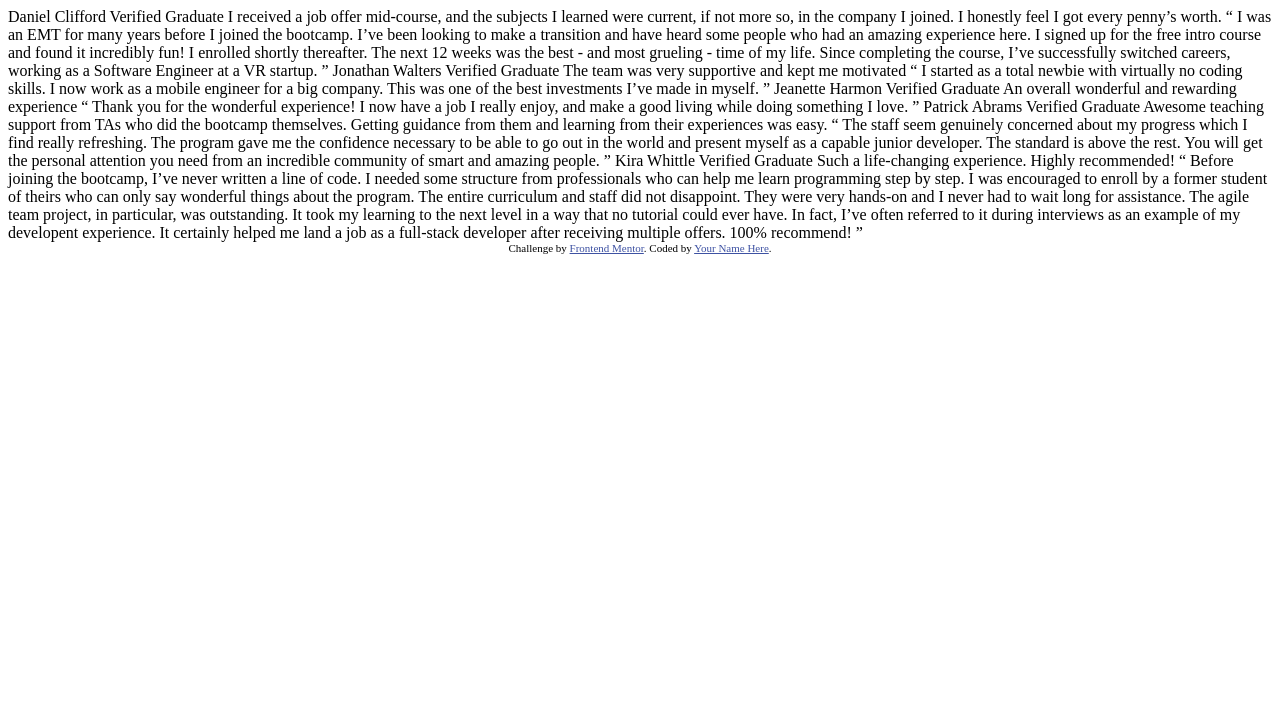
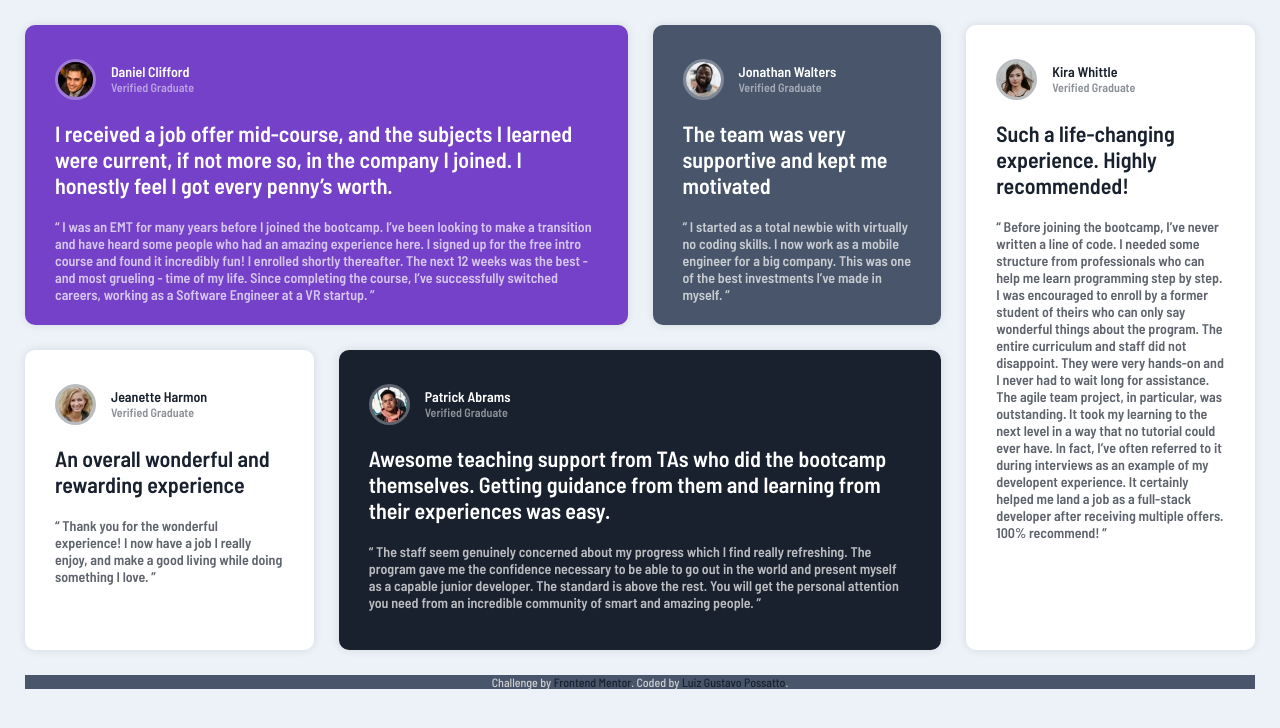
Before and after one commit to LGPossatto/Forntend-Mentor-Challenges, a plain HTML site: page testimonials-grid-section-main/index.html in a window 1280 px wide. Drawn offline with Linux system fonts and the light colour scheme.

Commit message:
testimonials-grid-section-main final

```diff
--- a/testimonials-grid-section-main/index.html
+++ b/testimonials-grid-section-main/index.html
@@ -2,75 +2,65 @@
 <html lang="en">
 <head>
   <meta charset="UTF-8">
-  <meta name="viewport" content="width=device-width, initial-scale=1.0"> <!-- displays site properly based on user's device -->
-
+  <meta name="viewport" content="width=device-width, initial-scale=1.0">
+  <link rel="stylesheet" href="./styles/style.css">
   <link rel="icon" type="image/png" sizes="32x32" href="./images/favicon-32x32.png">
-
+  <link href="https://fonts.googleapis.com/css2?family=Barlow+Semi+Condensed:wght@500;600&display=swap" rel="stylesheet">
   <title>Frontend Mentor | [Challenge Name Here]</title>
-
-  <!-- Feel free to remove these styles or customise in your own stylesheet 👍 -->
-  <style>
-    .attribution { font-size: 11px; text-align: center; }
-    .attribution a { color: hsl(228, 45%, 44%); }
-  </style>
 </head>
 <body>
-  Daniel Clifford
-  Verified Graduate
-
-  I received a job offer mid-course, and the subjects I learned were current, if not more so,
-  in the company I joined. I honestly feel I got every penny’s worth.
-
-  “ I was an EMT for many years before I joined the bootcamp. I’ve been looking to make a
-  transition and have heard some people who had an amazing experience here. I signed up
-  for the free intro course and found it incredibly fun! I enrolled shortly thereafter.
-  The next 12 weeks was the best - and most grueling - time of my life. Since completing
-  the course, I’ve successfully switched careers, working as a Software Engineer at a VR startup. ”
-
-  Jonathan Walters
-  Verified Graduate
-
-  The team was very supportive and kept me motivated
-
-  “ I started as a total newbie with virtually no coding skills. I now work as a mobile engineer
-  for a big company. This was one of the best investments I’ve made in myself. ”
-
-  Jeanette Harmon
-  Verified Graduate
-
-  An overall wonderful and rewarding experience
-
-  “ Thank you for the wonderful experience! I now have a job I really enjoy, and make a good living
-  while doing something I love. ”
-
-  Patrick Abrams
-  Verified Graduate
-
-  Awesome teaching support from TAs who did the bootcamp themselves. Getting guidance from them and
-  learning from their experiences was easy.
-
-  “ The staff seem genuinely concerned about my progress which I find really refreshing. The program
-  gave me the confidence necessary to be able to go out in the world and present myself as a capable
-  junior developer. The standard is above the rest. You will get the personal attention you need from
-  an incredible community of smart and amazing people. ”
-
-  Kira Whittle
-  Verified Graduate
-
-  Such a life-changing experience. Highly recommended!
-
-  “ Before joining the bootcamp, I’ve never written a line of code. I needed some structure from
-  professionals who can help me learn programming step by step. I was encouraged to enroll by a former
-  student of theirs who can only say wonderful things about the program. The entire curriculum and staff
-  did not disappoint. They were very hands-on and I never had to wait long for assistance. The agile team
-  project, in particular, was outstanding. It took my learning to the next level in a way that no tutorial
-  could ever have. In fact, I’ve often referred to it during interviews as an example of my developent
-  experience. It certainly helped me land a job as a full-stack developer after receiving multiple offers.
-  100% recommend! ”
-
-  <div class="attribution">
-    Challenge by <a href="https://www.frontendmentor.io?ref=challenge" target="_blank">Frontend Mentor</a>.
-    Coded by <a href="#">Your Name Here</a>.
-  </div>
+  <section class="main-grid">
+    <div class="card-grid-p wide-card">
+      <div>
+        <img src="images/image-daniel.jpg" alt="Image Daniel">
+        <h1>Daniel Clifford</h1>
+        <h3>Verified Graduate</h3>
+      </div>
+      <h2>I received a job offer mid-course, and the subjects I learned were current, if not more so,
+        in the company I joined. I honestly feel I got every penny’s worth.</h2>
+      <p>“ I was an EMT for many years before I joined the bootcamp. I’ve been looking to make a transition and have heard some people who had an amazing experience here. I signed up for the free intro course and found it incredibly fun! I enrolled shortly thereafter. The next 12 weeks was the best - and most grueling - time of my life. Since completing the course, I’ve successfully switched careers, working as a Software Engineer at a VR startup. ”</p>
+    </div>
+    <div class="card-grid-g">
+      <div>
+        <img src="images/image-jonathan.jpg" alt="Image Jonathan">
+        <h1>Jonathan Walters</h1>
+        <h3>Verified Graduate</h3>
+      </div>
+      <h2>The team was very supportive and kept me motivated</h2>
+      <p>“ I started as a total newbie with virtually no coding skills. I now work as a mobile engineer for a big company. This was one of the best investments I’ve made in myself. ”</p>
+    </div>
+    <div class="card-grid-w tall-card">
+      <div>
+        <img src="images/image-kira.jpg" alt="Image Kira">
+        <h1>Kira Whittle</h1>
+        <h3>Verified Graduate</h3>
+      </div>
+      <h2>Such a life-changing experience. Highly recommended!</h2>
+      <p>“ Before joining the bootcamp, I’ve never written a line of code. I needed some structure from professionals who can help me learn programming step by step. I was encouraged to enroll by a former student of theirs who can only say wonderful things about the program. The entire curriculum and staff did not disappoint. They were very hands-on and I never had to wait long for assistance. The agile team project, in particular, was outstanding. It took my learning to the next level in a way that no tutorial could ever have. In fact, I’ve often referred to it during interviews as an example of my developent experience. It certainly helped me land a job as a full-stack developer after receiving multiple offers. 100% recommend! ”</p>
+    </div>
+    <div class="card-grid-w">
+      <div>
+        <img src="images/image-jeanette.jpg" alt="Image Jeanette">
+        <h1>Jeanette Harmon</h1>
+        <h3>Verified Graduate</h3>
+      </div>
+      <h2>An overall wonderful and rewarding experience</h2>
+      <p>“ Thank you for the wonderful experience! I now have a job I really enjoy, and make a good living while doing something I love. ”</p>
+    </div>
+    <div class="card-grid-d wide-card">
+      <div>
+        <img src="images/image-patrick.jpg" alt="Image Patrick">
+        <h1>Patrick Abrams</h1>
+        <h3>Verified Graduate</h3>
+      </div>
+      <h2>Awesome teaching support from TAs who did the bootcamp themselves. Getting guidance from them and learning from their experiences was easy.</h2>
+      <p>“ The staff seem genuinely concerned about my progress which I find really refreshing. The program gave me the confidence necessary to be able to go out in the world and present myself as a capable junior developer. The standard is above the rest. You will get the personal attention you need from an incredible community of smart and amazing people. ”</p>
+    </div>
+  </section>
+  <footer>
+    <div class="attribution">
+      Challenge by <a href="https://www.frontendmentor.io?ref=challenge" target="_blank">Frontend Mentor</a>. Coded by <a href="https://github.com/LGPossatto/Forntend-Mentor-Challenges/tree/master/testimonials-grid-section-main">Luiz Gustavo Possatto</a>.
+    </div>
+  </footer>
 </body>
 </html>
--- /dev/null
+++ b/testimonials-grid-section-main/styles/_layouts.scss
@@ -0,0 +1,52 @@
+@mixin card-layout($back-color, $font-color:$white) {
+    padding: 30px;
+    background-color: $back-color;
+    border-radius: 10px;
+    box-shadow: 0 0 10px rgba(0, 0, 0, 0.1);
+
+    div{
+        width: 200px;
+        height: 50px;
+
+        img{
+            float: left;
+            width: 35px;
+            margin: 4px 15px 0 0;
+
+            border: 3px solid rgba($font-color, 0.3);
+            border-radius: 50%;
+        }
+
+        h1{
+            padding-top: 8px;
+
+            color: $font-color;
+            font-size: 14px;
+            font-weight: 600;
+        }
+
+        h3{
+            padding-top: 0px;
+
+            color: rgba($font-color, 0.5);
+            font-size: 12px;
+            font-weight: 600;
+        }
+    }
+
+    h2{
+        padding-top: 15px;
+
+            color: $font-color;
+            font-size: 22px;
+            font-weight: 600;
+    }
+
+    p{
+        padding-top: 20px;
+
+            color: rgba($font-color, 0.7);
+            font-size: 14px;
+            font-weight: 600;
+    }
+}
--- /dev/null
+++ b/testimonials-grid-section-main/styles/_variables.scss
@@ -0,0 +1,20 @@
+/* Primary */
+
+$moderate-violet: rgb(117, 65, 200);
+$very-dark-grayish-blue: rgb(72, 85, 106);
+$very-dark-blackish-blue: rgb(25, 33, 46);
+$white: rgb(255, 255, 255);
+
+/* Neutral */
+
+$light-gray: rgb(207, 207, 207);
+$light-grayish-blue: rgb(236, 242, 248);
+
+/*
+Verified Graduate" has the same color as the person's name with 50% opacity
+Review paragraphs inside the quotations have the same color as well, but are at 70% opacity
+*/
+
+/* Fonts */
+
+$font: 'Barlow Semi Condensed', sans-serif;
--- /dev/null
+++ b/testimonials-grid-section-main/styles/style.scss
@@ -0,0 +1,77 @@
+@import './variables';
+@import './layouts';
+
+*{
+    padding: 0;
+    margin: 0;
+
+    font-family: $font;
+    text-decoration: none;
+    list-style: none;
+}
+
+html, body{
+    max-width: 100vw;
+}
+
+body{
+    padding: 25px 25px 0 25px;
+    background-color: $light-grayish-blue;
+}
+
+.main-grid{
+    display: grid;
+    gap: 25px;
+
+    grid-template-columns: repeat(auto-fit, minmax(250px, 1fr));
+    grid-auto-rows: 300px;
+
+
+    .card-grid-p{
+        @include card-layout($moderate-violet);
+    }
+    .card-grid-g{
+        @include card-layout($very-dark-grayish-blue);
+    }
+    .card-grid-w{
+        @include card-layout($white, $very-dark-blackish-blue);
+    }
+    .card-grid-d{
+        @include card-layout($very-dark-blackish-blue);
+    }
+
+    .wide-card{
+        grid-column: span 2 / auto;
+    }
+
+    .tall-card{
+        grid-row: span 2 / auto;
+    }
+}
+
+@media screen and (max-width: 575px){
+    .main-grid{
+        grid-auto-rows: auto;
+
+
+        .wide-card{
+        grid-column: auto;
+    }
+
+    .tall-card{
+        grid-row: auto;
+    }
+    }
+}
+
+footer{
+    background-color: $very-dark-grayish-blue;
+    margin-top: 25px;
+    color: $light-gray;
+    text-align: center;
+    font-size: 12px;
+
+    a{
+        color: $very-dark-blackish-blue;
+    }
+}
```
Also changed, not shown: testimonials-grid-section-main/styles/style.css (added), 2 other files.
